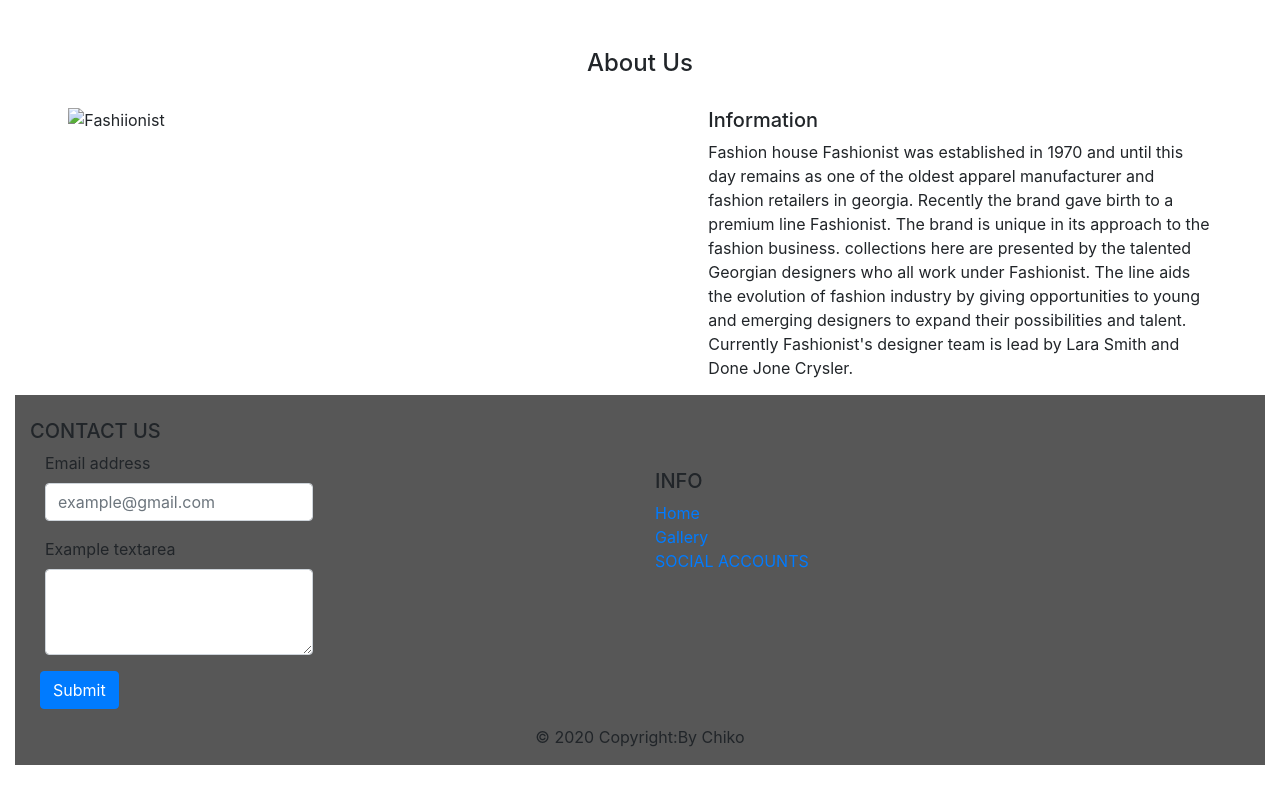
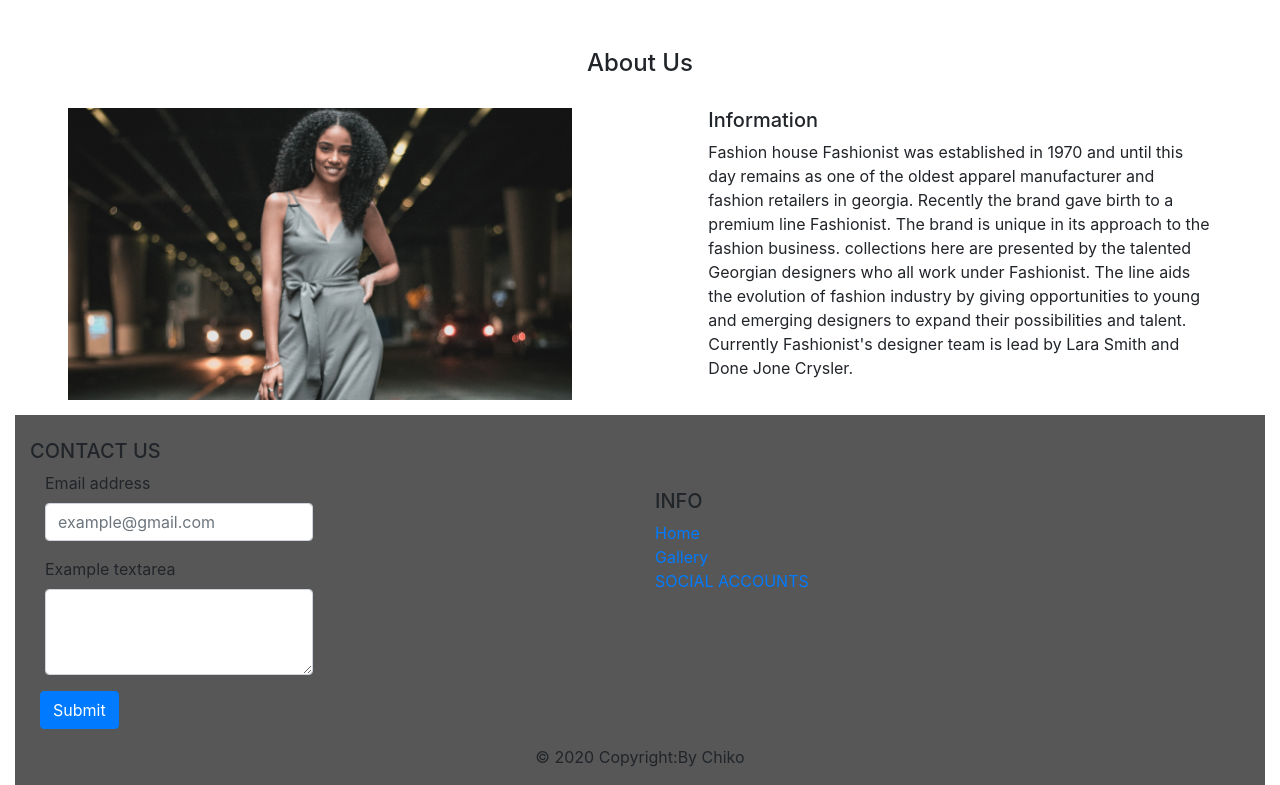
Before and after one commit to irakli-maghlakelidze/Final-project, a plain HTML site: page index.html in a window 1280 px wide. Shown: the part 3831-4616 px from the top of the page. Drawn offline with nearby package versions, Linux system fonts and the light colour scheme; the site is published under a folder, as on GitHub Pages, so addresses that start at the root find nothing.

Commit message:
Update index.html

```diff
--- a/index.html
+++ b/index.html
@@ -272,7 +272,7 @@
     <section id="aboutus" >
         <h4 style="text-align: center; margin-bottom: 30px;">About Us</h4>
         <div class="about row">
-            <img src="/image/image2.png" alt="Fashiionist" class="col-xl-5 col-lg-5">
+            <img src="image/image2.png" alt="Fashiionist" class="col-xl-5 col-lg-5">
             <article class="col-xl-5 col-lg-5">
                 <h5>Information</h5>
                 Fashion house Fashionist was established in 1970 and until this day
```
